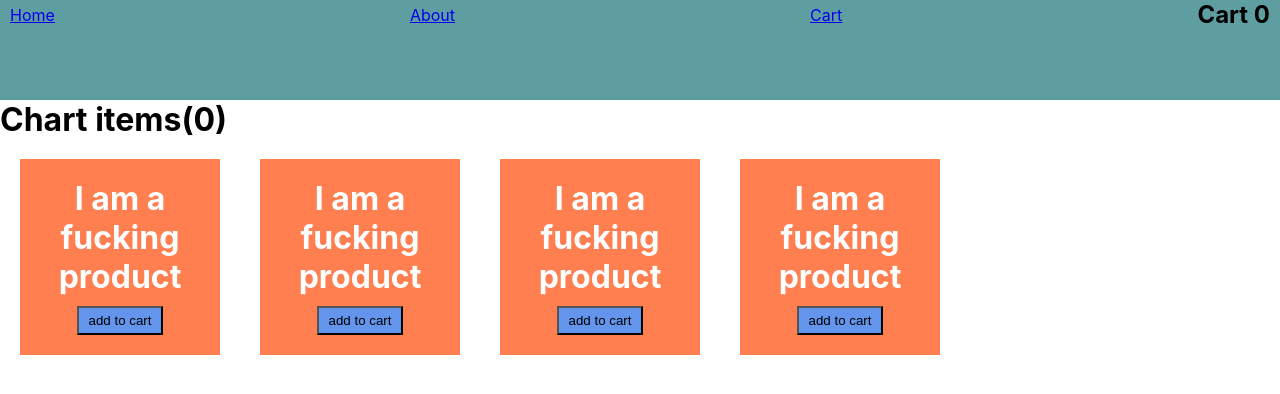
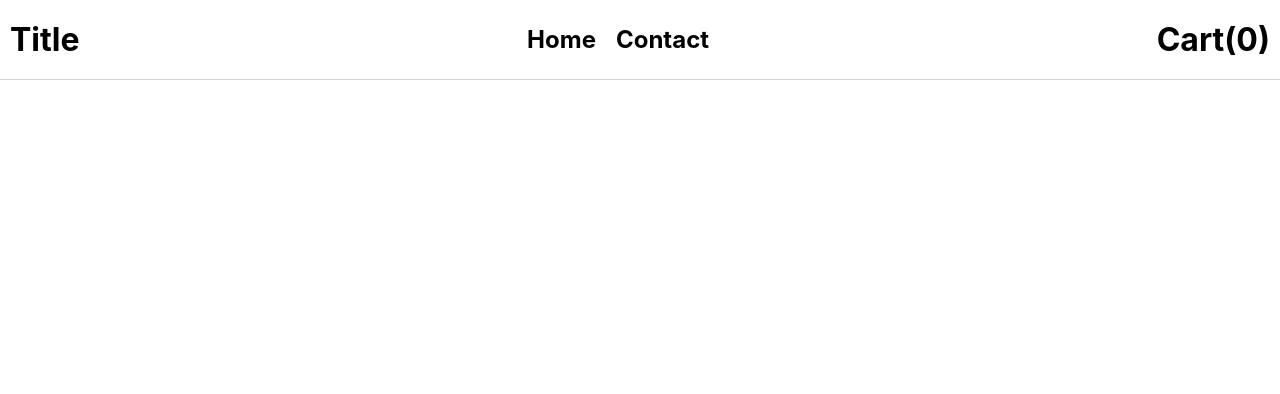
Before and after one commit to adibmed/Shopping-Cart-React-Redux, a React (Create React App) app: page / in a window 1280 px wide. Shown: the top 394 px of the page. Built offline with nearby package versions, Linux system fonts and the light colour scheme.

Commit message:
STYLE Navbar

```diff
--- a/src/App.css
+++ b/src/App.css
@@ -3,34 +3,3 @@
   padding: 0;
   box-sizing: border-box;
 }
-nav {
-    background-color: cadetblue;
-    height: 100px;
-}
-ul {
-    display: flex;
-    align-items: center;
-    justify-content: space-between;
-    list-style: none;
-}
-
-ul  li {
-    padding: 0 10px;
-}
-
-.product {
-    background-color: coral;
-    width: 200px;
-    padding: 20px;
-    color: white;
-    margin: 20px;
-    text-align: center;
-}
-.product button {
-    padding: 5px 10px;
-    margin-top: 10px;
-    background-color: cornflowerblue;
-}
-.list {
-    display: flex;
-}
--- a/src/App.js
+++ b/src/App.js
@@ -5,7 +5,7 @@ import Home from "./Home";
 function App() {
   return (
     <div>
-      <Home />
+    <Home />
     </div>
   );
 }
--- a/src/Home.js
+++ b/src/Home.js
@@ -1,31 +1,10 @@
 import React from "react";
 
-import Navbar from "./Navbar";
+import Navbar from "./components/Navbar";
 function Home() {
   return (
     <div className="app">
       <Navbar />
-      <header>
-        <h1>Chart items(0)</h1>
-        <div className="list">
-          <div className="product">
-            <h1>I am a fucking product</h1>
-            <button>add to cart</button>
-          </div>
-          <div className="product">
-            <h1>I am a fucking product</h1>
-            <button>add to cart</button>
-          </div>
-          <div className="product">
-            <h1>I am a fucking product</h1>
-            <button>add to cart</button>
-          </div>
-          <div className="product">
-            <h1>I am a fucking product</h1>
-            <button>add to cart</button>
-          </div>
-        </div>
-      </header>
     </div>
   );
 }
--- a/src/Navbar.js
+++ /dev/null
@@ -1,28 +0,0 @@
-import React from "react";
-
-function Navbar() {
-  return (
-    <div>
-      <nav>
-        <ul>
-          <li>
-            <a href="#">Home</a>
-          </li>
-          <li>
-            <a href="#">About</a>
-          </li>
-          <li>
-            <a href="#">Cart</a>
-          </li>
-          <li>
-            <h1>
-              Cart <span>0</span>
-            </h1>
-          </li>
-        </ul>
-      </nav>
-    </div>
-  );
-}
-
-export default Navbar;
--- /dev/null
+++ b/src/components/Navbar.css
@@ -0,0 +1,17 @@
+.navbar {
+    display: flex;
+    align-items: center;
+    justify-content: space-between;
+    padding: 20px 10px;
+    border-bottom: 1px solid lightgray;
+}
+
+.navbar__menu {
+    display: flex;
+    align-items: center;
+    justify-content: space-between;
+}
+
+.navbar__menu h2 {
+    padding: 0 10px;
+}
--- /dev/null
+++ b/src/components/Navbar.js
@@ -0,0 +1,19 @@
+import React from "react";
+import './Navbar.css';
+
+function Navbar() {
+  return (
+    <div className="navbar">
+        <h1 className="navbar__title">Title</h1>
+        <div className="navbar__menu">
+          <h2>Home</h2>
+          <h2>Contact</h2>
+        </div>
+        <h1 className="navbar__cart">
+          Cart(0)
+        </h1>
+    </div>
+  );
+}
+
+export default Navbar;
--- a/src/index.css
+++ b/src/index.css
@@ -1,7 +1,7 @@
 body {
   margin: 0;
   font-family: -apple-system, BlinkMacSystemFont, 'Segoe UI', 'Roboto', 'Oxygen',
-    'Ubuntu', 'Cantarell', 'Fira Sans', 'Droid Sans', 'Helvetica Neue',
+    'Cantarell', 'Fira Sans', 'Droid Sans', 'Helvetica Neue',
     sans-serif;
   -webkit-font-smoothing: antialiased;
   -moz-osx-font-smoothing: grayscale;
```
Also changed, not shown: src/Poroduct.js (deleted, +0 -11 lines), src/components/Poroduct.js (added, +15 -0 lines), src/store/store.js (renamed from src/store.js).
